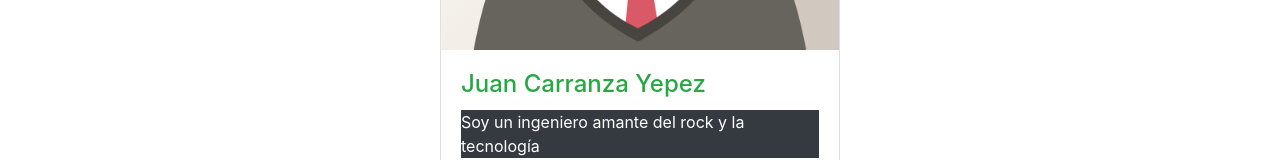
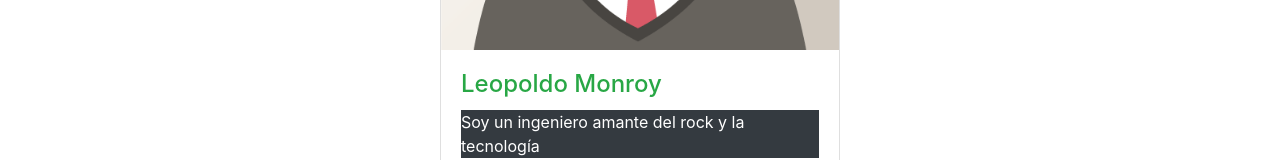
Before and after one commit to leomj07/Blog, a plain HTML site: page index.html in a window 1280 px wide. Shown: the part 451-611 px from the top of the page. Drawn offline with nearby package versions, Linux system fonts and the light colour scheme.

Commit message:
index.html

```diff
--- a/index.html
+++ b/index.html
@@ -33,7 +33,7 @@
   <div class="card mx-auto" style="width:400px">
     <img class="card-img-top" src="img_avatar1.png" alt="Card image" style="width:100%">
     <div class="card-body">
-      <h4 class="card-title text-success">Juan Carranza Yepez</h4>
+      <h4 class="card-title text-success">Leopoldo Monroy</h4>
       <p class="card-text text-white bg-dark">Soy un ingeniero amante del rock y la tecnología</p>
       <a href="#" class="btn btn-primary">Ver perfil</a>
     </div>
```
